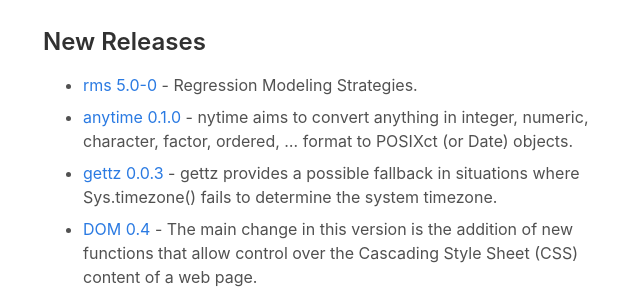
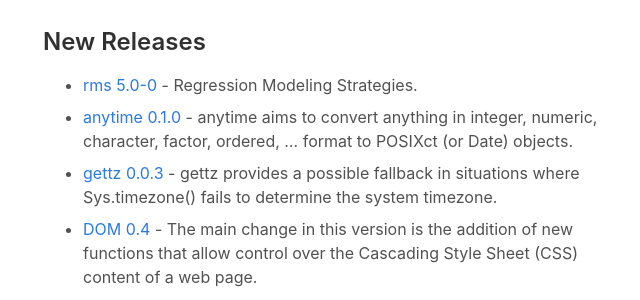
Before and after one commit to rweekly/rweekly.org, a Jekyll site: the page built from _posts/2016-11-14-25.md, in a window 1280 px wide and 900 px high, scrolled down 4529 px. Shown: the part 153-453 px from the top of the window, without its empty margins (317-957 px from the left). Built offline with Jekyll 4.4.1, drawn with Linux system fonts in a browser that asks for light colours; comment, search, counter and statistics services are not loaded.

Commit message:
one char typo fix to update packages

```diff
--- a/_posts/2016-11-14-25.md
+++ b/_posts/2016-11-14-25.md
@@ -176,7 +176,7 @@
 
 + [rms 5.0-0](https://www.r-bloggers.com/major-update-to-rms-package-5-0-0/) - Regression Modeling Strategies.
 
-+ [anytime 0.1.0](http://dirk.eddelbuettel.com/blog/2016/11/07#anytime_0.1.0) - nytime aims to convert anything in integer, numeric, character, factor, ordered, ... format to POSIXct (or Date) objects.
++ [anytime 0.1.0](http://dirk.eddelbuettel.com/blog/2016/11/07#anytime_0.1.0) - anytime aims to convert anything in integer, numeric, character, factor, ordered, ... format to POSIXct (or Date) objects.
 
 + [gettz 0.0.3](http://dirk.eddelbuettel.com/blog/2016/11/07#gettz_0.0.3) - gettz provides a possible fallback in situations where Sys.timezone() fails to determine the system timezone.
 
```
